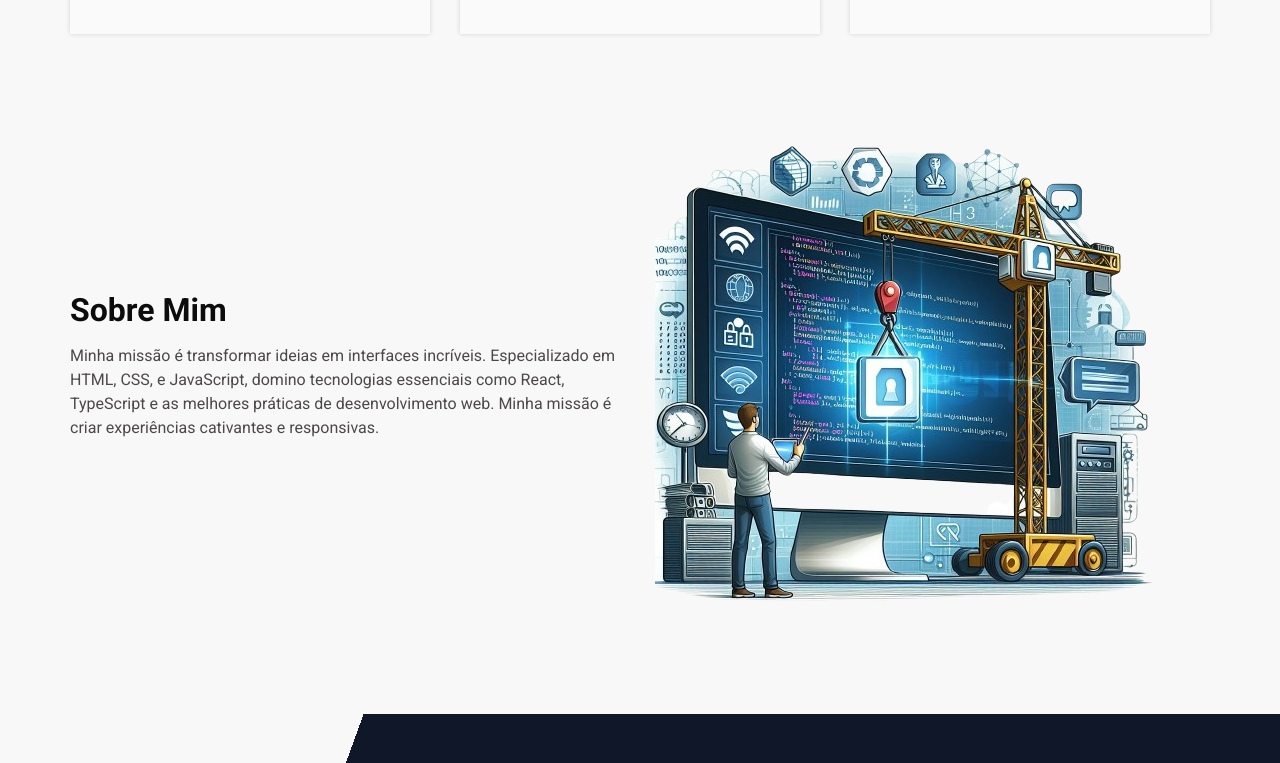
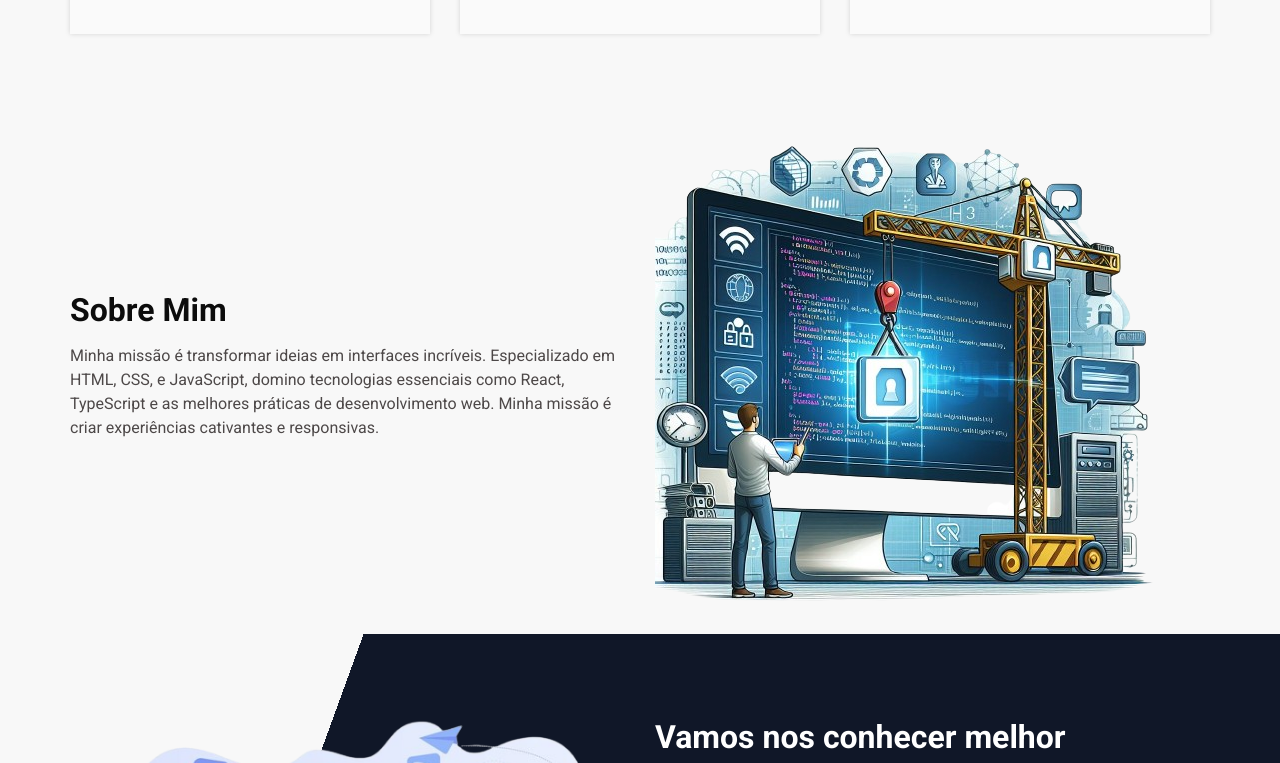
Before and after one commit to pedroprudencio/pedroprudencio.github.io, a plain HTML site: page index.html in a window 1280 px wide. Shown: the part 1460-2223 px from the top of the page. Drawn offline with Linux system fonts and the light colour scheme.

Commit message:
ajustes de css

```diff
--- a/css/style.css
+++ b/css/style.css
@@ -26,7 +26,7 @@ body {
   }
 
   .layout_padding-bottom {
-    padding-bottom: 90px;
+    padding-bottom: 10px;
   }
 
   .heading_container {
```
